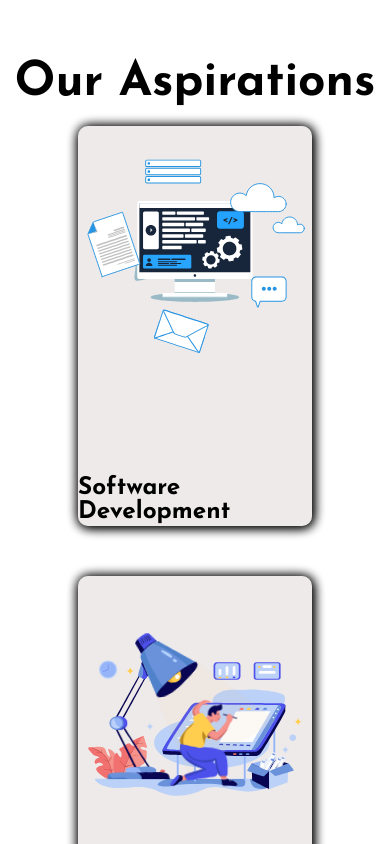
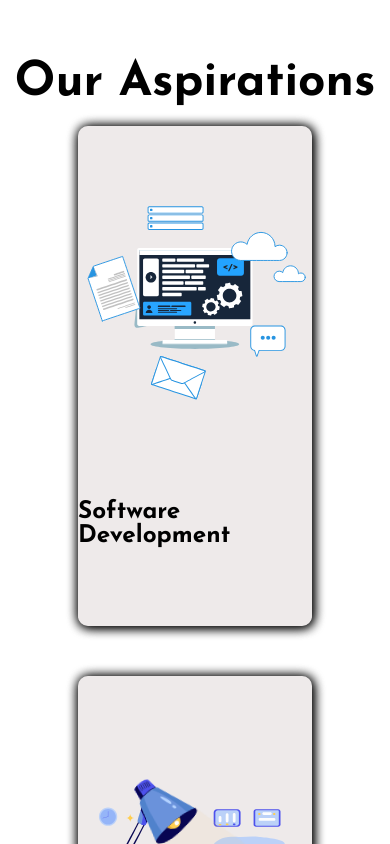
Before and after one commit to tamilselvanrangasamy/NurtureInfotech, a React (Create React App) app: page /about in a window 390 px wide. Shown: the part 1540-2384 px from the top of the page. Built offline with nearby package versions, Linux system fonts and the light colour scheme.

Commit message:
responsive

```diff
--- a/src/Components/About/About.css
+++ b/src/Components/About/About.css
@@ -338,6 +338,15 @@ p {
     display: flex;
     flex-direction: column;
   }
+  .about_icon {
+    text-align: center;
+    width: 100%;
+    position: absolute;
+    top: 75px;
+  }
+  .book {
+    height: 300px;
+  }
 }
 
 @media all and (max-width: 1200px) {
@@ -354,17 +363,26 @@ p {
   }
   .book {
     width: 60%;
+    height: 500px;
+  }
+  .about_icon {
+    text-align: center;
+    width: 100%;
+    position: absolute;
+    margin-top: -12%;
+  }
+
+  .cover_head {
+    margin-top: 23%;
   }
 }
-
 .about_icon {
   text-align: center;
   width: 100%;
   position: absolute;
-  top: 0;
 }
 
 .cover_head {
   position: absolute;
-  top: 350px;
+  top: 320px;
 }
```
